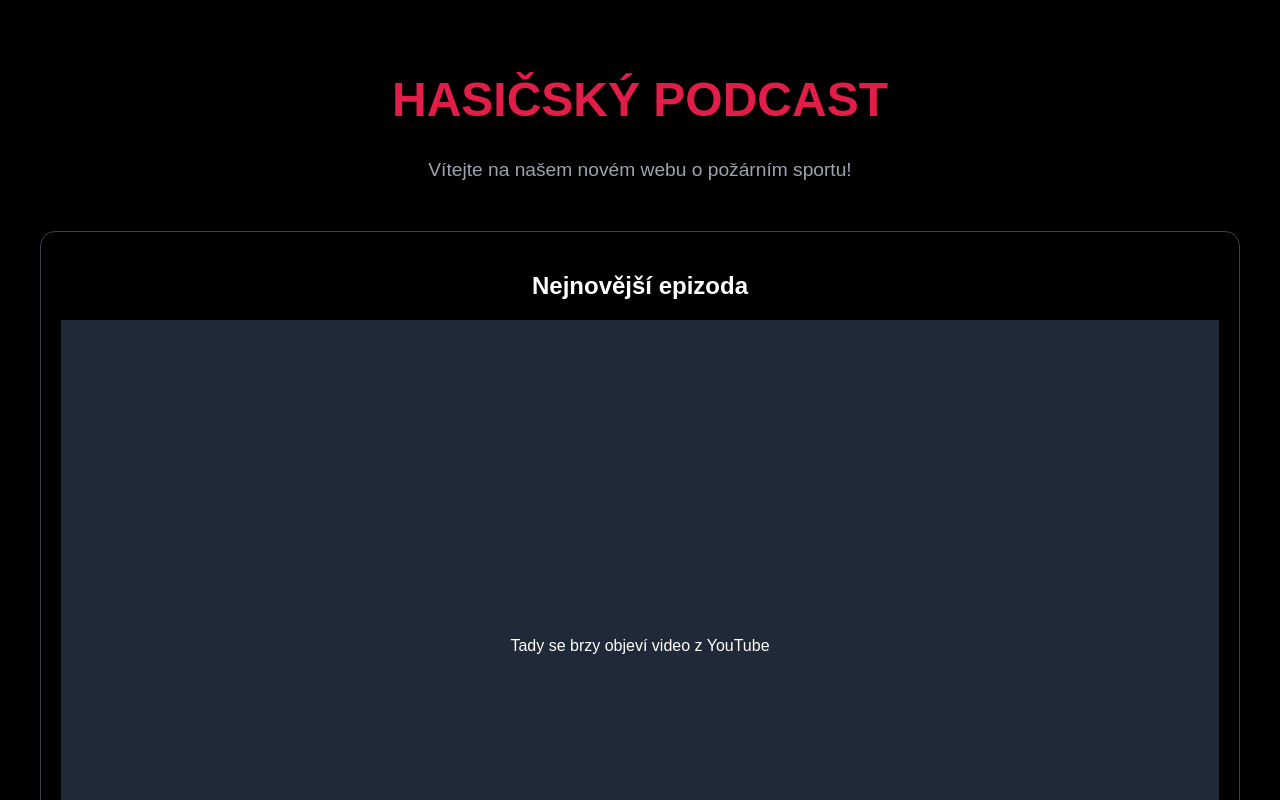
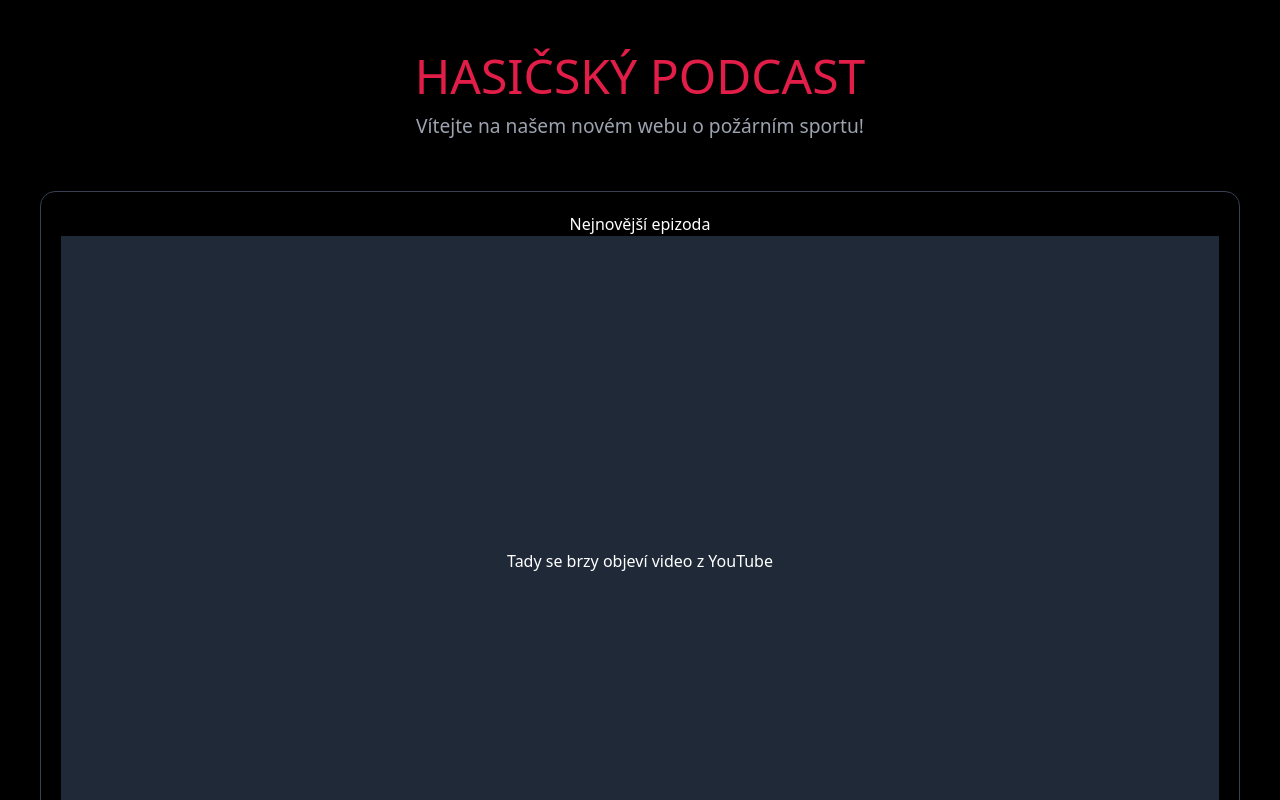
Before and after one commit to thumbnail-ai-cz/firesportelite02, a Next.js app: page / in a window 1280 px wide. Shown: the top 800 px of the page. Built offline with nearby package versions, Linux system fonts and the light colour scheme.

Commit message:
Refactor RootLayout to remove body styles
Removed inline styles from the body element.

```diff
--- a/app/layout.js
+++ b/app/layout.js
@@ -1,9 +1,14 @@
+import './globals.css'
+
+export const metadata = {
+  title: 'Hasičský Podcast',
+  description: 'Web o požárním sportu',
+}
+
 export default function RootLayout({ children }) {
   return (
     <html lang="cs">
-      <body style={{ margin: 0, backgroundColor: 'black', color: 'white', fontFamily: 'sans-serif' }}>
-        {children}
-      </body>
+      <body>{children}</body>
     </html>
   )
 }
```
